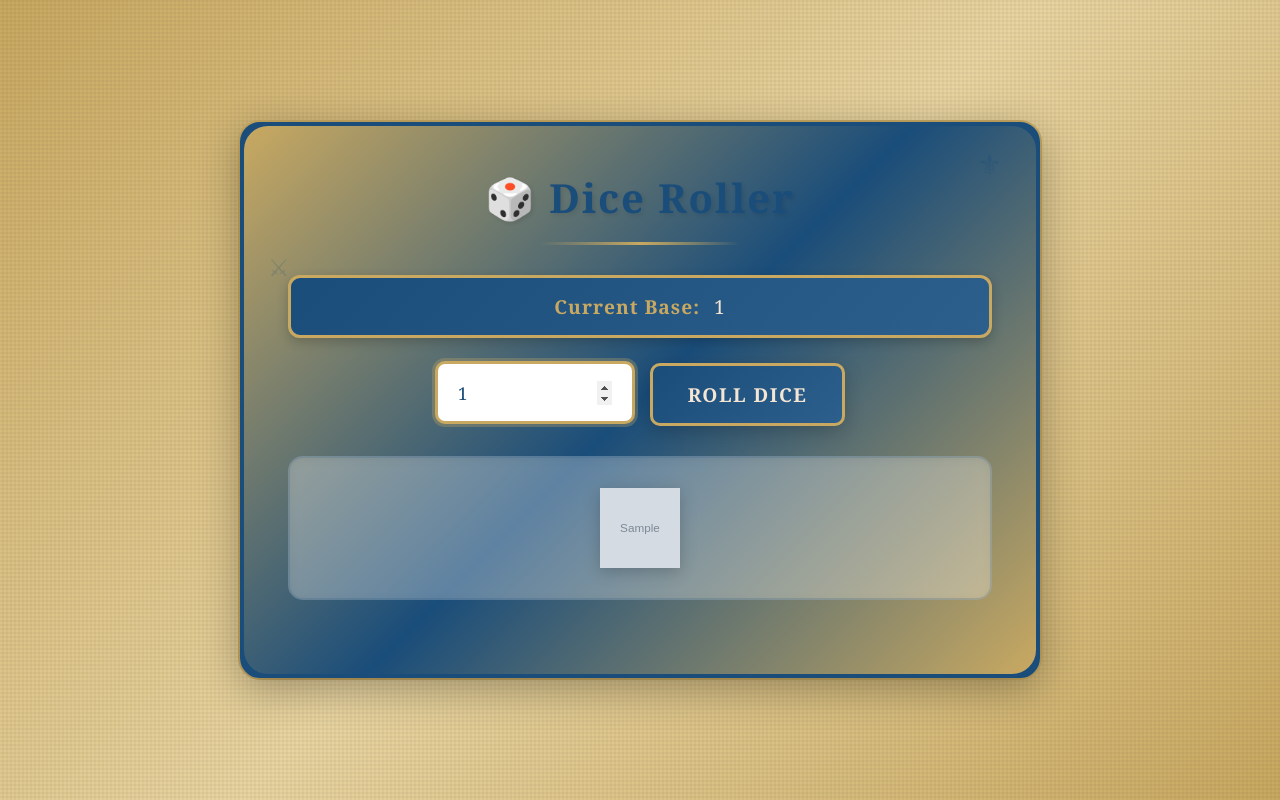
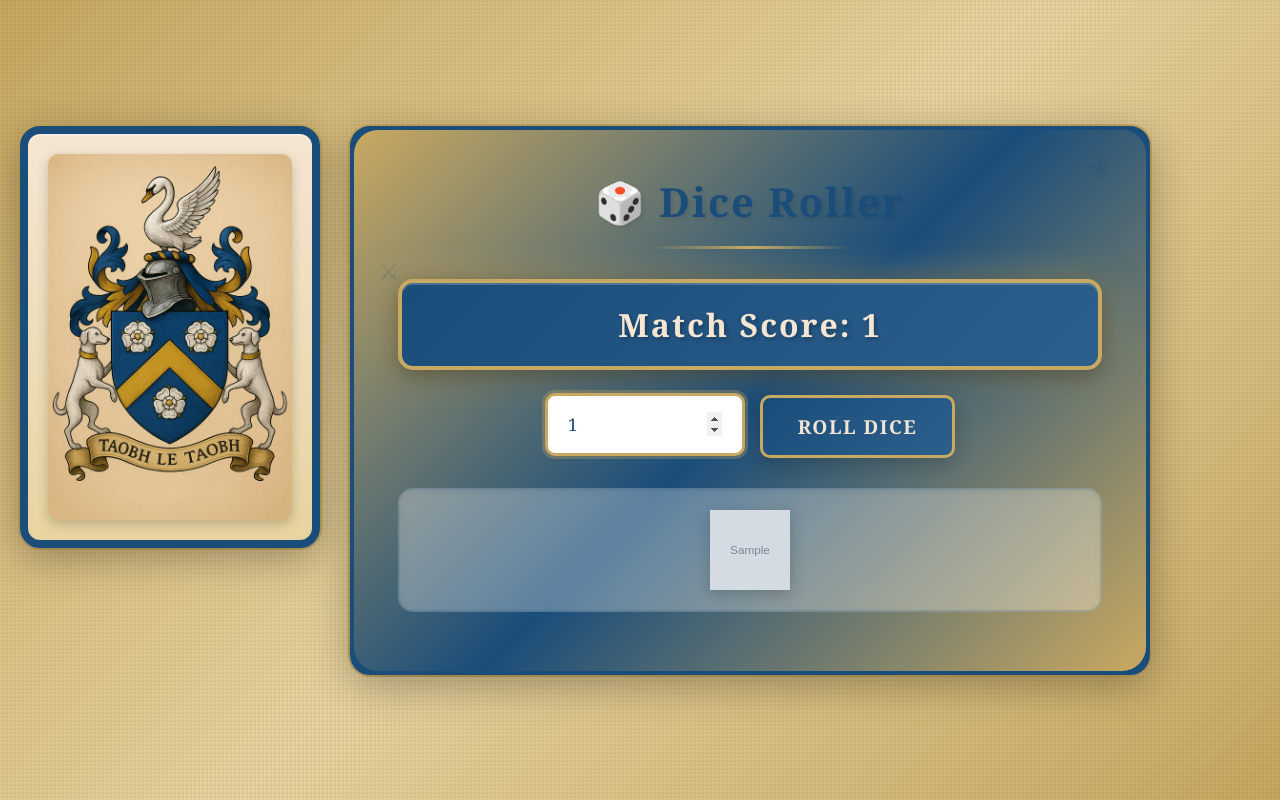
Before and after one commit to Aceluke24/BDR-dice-roller, a Flask app: template templates/index.html in a window 1280 px wide. Run offline with Flask 3, Linux system fonts and the light colour scheme; the template is opened without the code that fills it: most values are stand-ins (such as "Sample title", 1, 10 or a date in 2020); grey boxes marked "Sample" are stand-in pictures.

Commit message:
Added crest to the left side, and fixed some more dice rolling problems

```diff
--- a/app.py
+++ b/app.py
@@ -1,5 +1,6 @@
 from flask import Flask, render_template, request, session
 import random
+from collections import Counter
 
 app = Flask(__name__)
 app.secret_key = "dice_secret"
@@ -18,6 +19,14 @@ def can_continue_bonus(roll, base):
     if base is None:
         return roll == 6  # still all 6s
     return roll == base or roll == 6
+
+
+def calculate_scores(rolls):
+    """Calculate match scores for each die value."""
+    counts = Counter(rolls)
+    # Sort by count (descending), then by die value (descending)
+    sorted_counts = sorted(counts.items(), key=lambda x: (-x[1], -x[0]))
+    return sorted_counts
 
 
 @app.route("/", methods=["GET", "POST"])
@@ -47,9 +56,14 @@ def index():
                     session["base"] = rolls[0]
                     session["can_bonus"] = False
             else:
-                # Multi-dice: original match logic
+                # Multi-dice: base is the most common non-6 number
                 non_six = [r for r in rolls if r != 6]
-                session["base"] = non_six[0] if non_six else None
+                if non_six:
+                    # Find the most common non-6 number
+                    counts = Counter(non_six)
+                    session["base"] = counts.most_common(1)[0][0]
+                else:
+                    session["base"] = None
                 session["can_bonus"] = len(set(non_six)) <= 1
 
         # --- BONUS ROLL ---
@@ -68,15 +82,39 @@ def index():
                 # Multi-dice: bonus continues if matches base or 6
                 session["can_bonus"] = can_continue_bonus(bonus, session["base"])
 
-    dice_images = [f"dice{r}.png" for r in session["rolls"]]
+    # Group dice by value for display
+    grouped_dice = {}
+    for roll in session["rolls"]:
+        if roll not in grouped_dice:
+            grouped_dice[roll] = []
+        grouped_dice[roll].append(f"dice{roll}.png")
+
+    # Sort groups: by count (descending), then by value (descending)
+    sorted_groups = sorted(grouped_dice.items(),
+                          key=lambda x: (-len(x[1]), -x[0]))
+
+    # Calculate matching dice count (base number + sixes)
+    match_count = 0
+    if session["rolls"]:
+        if session["base"] is not None:
+            match_count = sum(1 for r in session["rolls"] if r == session["base"] or r == 6)
+        else:
+            # All sixes case
+            match_count = sum(1 for r in session["rolls"] if r == 6)
 
     return render_template(
         "index.html",
-        dice_images=dice_images,
+        grouped_dice=sorted_groups,
         can_bonus=session["can_bonus"],
-        num_dice=session["num_dice"]
+        num_dice=session["num_dice"],
+        base_number=session["base"],
+        match_count=match_count
     )
 
 
+# if __name__ == "__main__":
+#     app.run(debug=False, host='0.0.0.0')
+
+
 if __name__ == "__main__":
-    app.run(debug=False, host='0.0.0.0')
+    app.run(debug=True, host="0.0.0.0", port=5001)
--- a/static/style.css
+++ b/static/style.css
@@ -14,6 +14,49 @@ body {
     padding: 20px;
     position: relative;
     overflow-x: hidden;
+    margin: 0;
+}
+
+.page-wrapper {
+    display: flex;
+    gap: 30px;
+    align-items: flex-start;
+    max-width: 1400px;
+    width: 100%;
+}
+
+.crest-panel {
+    flex-shrink: 0;
+    width: 300px;
+    background: linear-gradient(to bottom, #f5e6d3 0%, #e8d4a0 100%);
+    border: 8px solid #1a4d7a;
+    border-radius: 20px;
+    padding: 20px;
+    box-shadow:
+        0 10px 40px rgba(0,0,0,0.3),
+        inset 0 2px 0 rgba(255,255,255,0.3),
+        0 0 0 2px #c9a961;
+    position: relative;
+}
+
+.crest-panel::before {
+    content: '';
+    position: absolute;
+    top: -4px;
+    left: -4px;
+    right: -4px;
+    bottom: -4px;
+    background: linear-gradient(135deg, #c9a961, #1a4d7a, #c9a961);
+    border-radius: 24px;
+    z-index: -1;
+}
+
+.crest-image {
+    width: 100%;
+    height: auto;
+    display: block;
+    border-radius: 10px;
+    box-shadow: 0 4px 12px rgba(0,0,0,0.2);
 }
 
 body::before {
@@ -29,13 +72,29 @@ body::before {
     pointer-events: none;
 }
 
+.crest-watermark {
+    position: fixed;
+    top: 50%;
+    left: 50%;
+    transform: translate(-50%, -50%);
+    width: 400px;
+    height: 533px;
+    background-size: contain;
+    background-repeat: no-repeat;
+    background-position: center;
+    opacity: 0.5;
+    pointer-events: none;
+    z-index: 0;
+    border: 2px solid red; /* Temporary - to see if div is rendering */
+}
+
 .container {
     background: linear-gradient(to bottom, #f5e6d3 0%, #e8d4a0 100%);
     border: 8px solid #1a4d7a;
     border-radius: 20px;
     padding: 40px;
+    flex: 1;
     max-width: 800px;
-    width: 100%;
     box-shadow:
         0 10px 40px rgba(0,0,0,0.3),
         inset 0 2px 0 rgba(255,255,255,0.3),
@@ -92,14 +151,35 @@ h1::after {
 .base-display {
     background: linear-gradient(135deg, #1a4d7a 0%, #2d5f8d 100%);
     color: #f5e6d3;
-    padding: 15px 25px;
-    border-radius: 12px;
+    padding: 20px 35px;
+    border-radius: 15px;
     text-align: center;
     margin-bottom: 25px;
-    font-size: 1.2em;
-    border: 3px solid #c9a961;
-    box-shadow: 0 4px 12px rgba(0,0,0,0.2);
-    letter-spacing: 1px;
+    font-size: 2em;
+    font-weight: 700;
+    border: 4px solid #c9a961;
+    box-shadow:
+        0 6px 20px rgba(0,0,0,0.3),
+        0 0 30px rgba(201, 169, 97, 0.4),
+        inset 0 2px 0 rgba(255,255,255,0.2);
+    letter-spacing: 2px;
+    text-shadow: 2px 2px 4px rgba(0,0,0,0.3);
+    animation: scoreGlow 2s ease-in-out infinite;
+}
+
+@keyframes scoreGlow {
+    0%, 100% {
+        box-shadow:
+            0 6px 20px rgba(0,0,0,0.3),
+            0 0 30px rgba(201, 169, 97, 0.4),
+            inset 0 2px 0 rgba(255,255,255,0.2);
+    }
+    50% {
+        box-shadow:
+            0 6px 25px rgba(0,0,0,0.4),
+            0 0 40px rgba(201, 169, 97, 0.6),
+            inset 0 2px 0 rgba(255,255,255,0.2);
+    }
 }
 
 .base-display strong {
@@ -207,17 +287,40 @@ input[type="number"]:focus {
     box-shadow: 0 8px 25px rgba(201, 169, 97, 0.6);
 }
 
+.dice-display-area {
+    width: 100%;
+}
+
+.dice-group {
+    margin-bottom: 15px;
+}
+
 .dice-container {
     display: flex;
     flex-wrap: wrap;
-    gap: 20px;
+    gap: 15px;
     justify-content: center;
-    margin: 30px 0;
-    padding: 30px;
+    padding: 20px;
     background: rgba(255, 255, 255, 0.3);
     border-radius: 15px;
     border: 2px solid rgba(26, 77, 122, 0.2);
     box-shadow: inset 0 2px 10px rgba(0,0,0,0.05);
+}
+
+.crest-watermark {
+    position: fixed;
+    top: 50%;
+    left: 50%;
+    transform: translate(-50%, -50%);
+    width: 400px;
+    height: 533px;
+    background-size: contain;
+    background-repeat: no-repeat;
+    background-position: center;
+    opacity: 0.5;
+    pointer-events: none;
+    z-index: 0;
+    border: 2px solid red; /* Temporary - to see if div is rendering */
 }
 
 .dice {
@@ -273,6 +376,18 @@ input[type="number"]:focus {
 }
 
 /* Responsive design */
+@media (max-width: 1100px) {
+    .page-wrapper {
+        flex-direction: column;
+        align-items: center;
+    }
+
+    .crest-panel {
+        width: 100%;
+        max-width: 400px;
+    }
+}
+
 @media (max-width: 600px) {
     .container {
         padding: 25px;
--- a/templates/index.html
+++ b/templates/index.html
@@ -3,15 +3,26 @@
 <head>
     <title>Dice Roller</title>
     <link rel="stylesheet" href="{{ url_for('static', filename='style.css') }}">
+    <style>
+        .crest-watermark {
+            background-image: url("{{ url_for('static', filename='crest.jpg') }}");
+        }
+    </style>
 </head>
 <body>
+    <div class="page-wrapper">
+        <!-- Heraldic Crest Side Panel -->
+        <div class="crest-panel">
+            <img src="{{ url_for('static', filename='crest.jpg') }}" alt="Family Crest" class="crest-image">
+        </div>
+
         <div class="container">
         <h1>🎲 Dice Roller</h1>
 
-        <!-- Display current base -->
-        {% if base_number %}
+        <!-- Display match score -->
+        {% if match_count > 0 %}
             <div class="base-display">
-                <strong>Current Base:</strong> {{ base_number }}
+                Match Score: {{ match_count }}
             </div>
         {% endif %}
 
@@ -31,14 +42,21 @@
             </button>
         </form>
 
-        <!-- Dice Display -->
-        {% if dice_images %}
+        <!-- Dice Display (grouped) -->
+        {% if grouped_dice %}
+            <div class="dice-display-area">
+                {% for die_value, dice_images in grouped_dice %}
+                    <div class="dice-group">
                         <div class="dice-container">
                             {% for img in dice_images %}
                                 <img
                                     src="{{ url_for('static', filename='dice/' + img) }}"
-                        class="dice {% if img[4] == base_number|string %}highlight{% endif %}"
+                                    class="dice {% if die_value == base_number %}highlight{% endif %}"
+                                    alt="Dice showing {{ die_value }}"
                                 >
+                            {% endfor %}
+                        </div>
+                    </div>
                 {% endfor %}
             </div>
         {% endif %}
@@ -52,7 +70,7 @@
                     value="bonus"
                     class="bonus-button"
                 >
-                    🎯 Match! Roll Another
+                    🎯 Roll Bonus Die
                 </button>
             </form>
         {% endif %}
```
Also changed, not shown: static/crest.jpg (added), 1 other file. Lines whose indentation alone changed are shown as unchanged.
